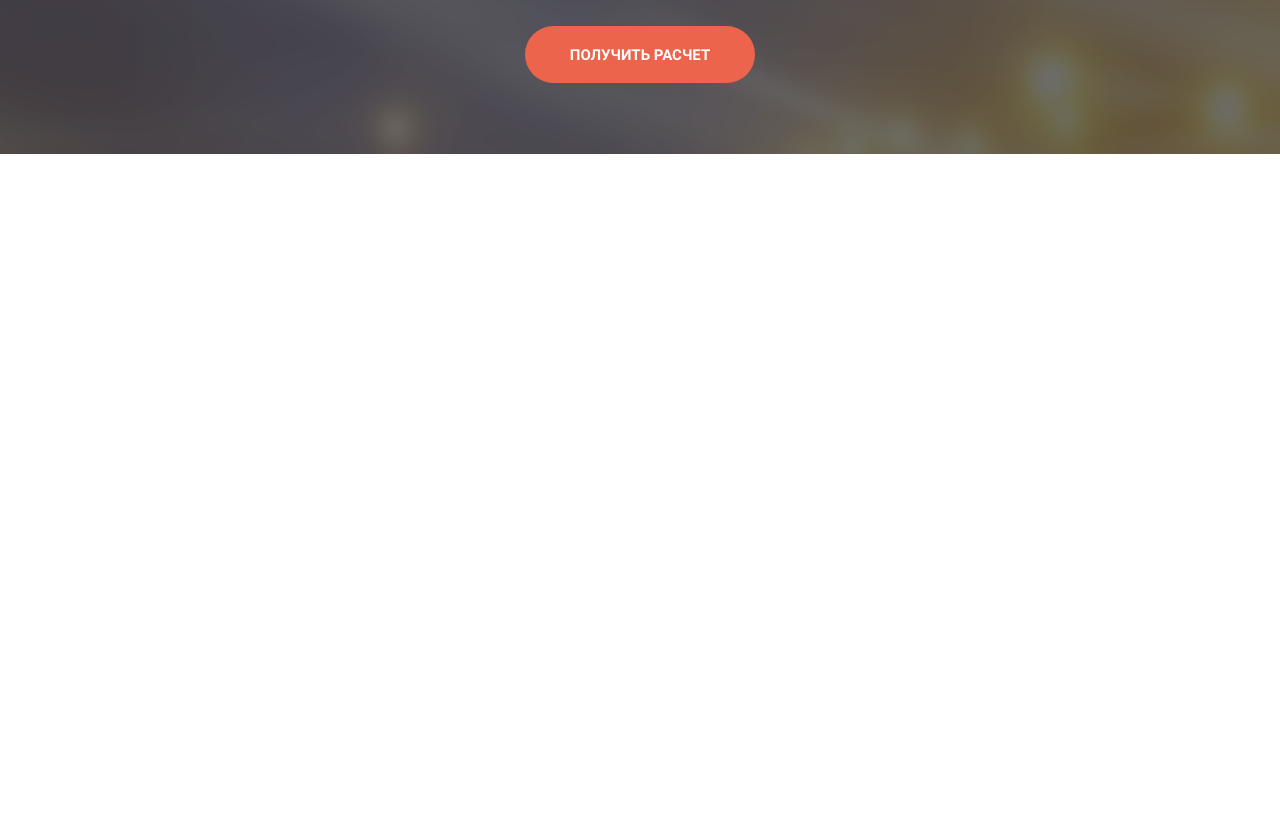
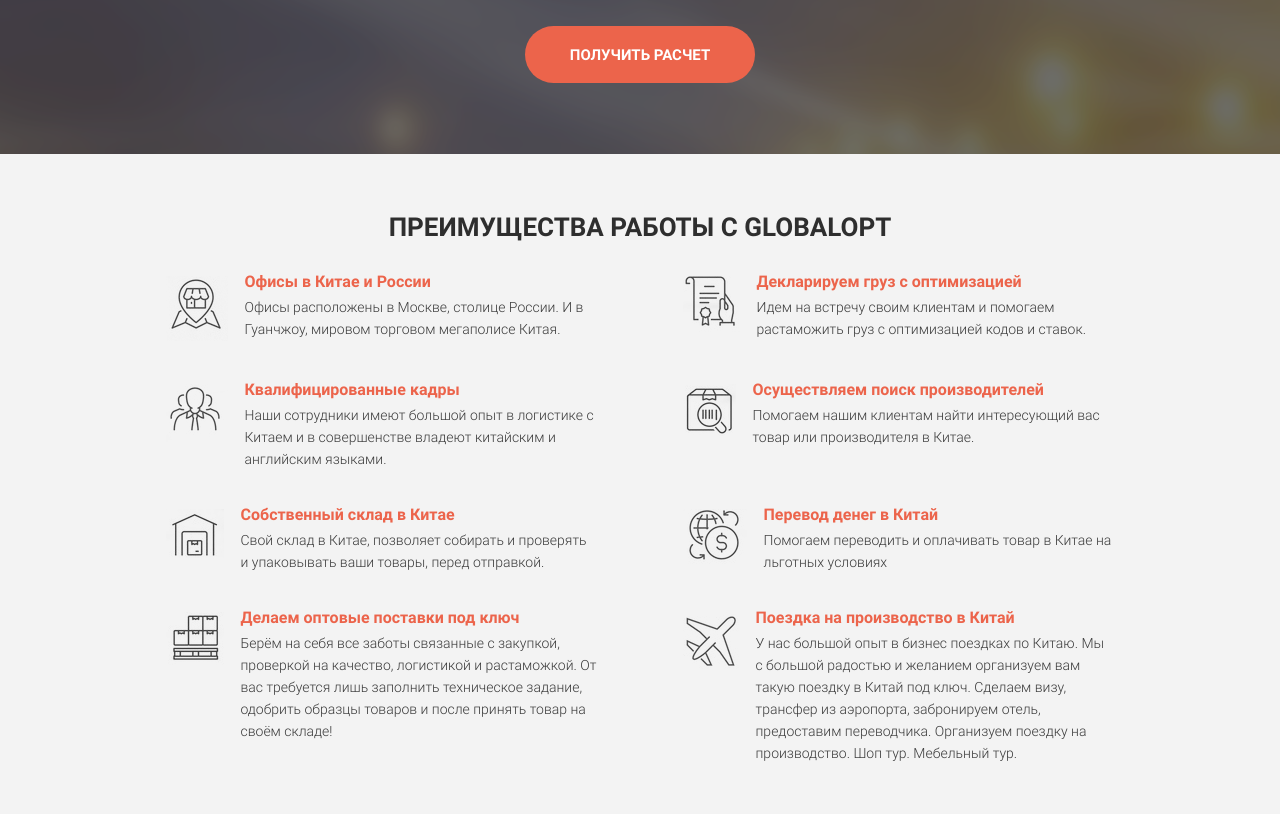
Before and after one commit to PileroiD/Delivery, a website: page src/index.html in a window 1280 px wide. Shown: the part 526-1340 px from the top of the page. Before the commit the page ends 800 px from the top, so only its background shows below. Drawn offline with nearby package versions, Linux system fonts and the light colour scheme; files that its build step writes are made by us from their sources.

Commit message:
Second section is done

```diff
--- a/src/index.html
+++ b/src/index.html
@@ -97,6 +97,84 @@
         </div>
     </section>
 
+    <section class="adv">
+        <div class="title">Преимущества работы с GlobalOpt</div>
+        <div class="adv__wrap">
+            <div class="adv-item">
+                <div class="adv-item__img">
+                    <img src="icons/advantages/adv_1.png" alt="adv_1">
+                </div>
+                <div class="adv-item__text">
+                    <div class="adv-item__title">Офисы в Китае и России</div>
+                    <div class="adv-item__subtitle">Офисы расположены в Москве, столице России.  И в Гуанчжоу, мировом торговом мегаполисе Китая.</div>
+                </div>
+            </div>
+            <div class="adv-item">
+                <div class="adv-item__img">
+                    <img src="icons/advantages/adv_2.png" alt="adv_2">
+                </div>
+                <div class="adv-item__text">
+                    <div class="adv-item__title">Декларируем груз с оптимизацией</div>
+                    <div class="adv-item__subtitle">Идем на встречу своим клиентам и помогаем растаможить груз с оптимизацией кодов и ставок.</div>
+                </div>
+            </div>
+            <div class="adv-item">
+                <div class="adv-item__img">
+                    <img src="icons/advantages/adv_3.png" alt="adv_3">
+                </div>
+                <div class="adv-item__text">
+                    <div class="adv-item__title">Квалифицированные кадры</div>
+                    <div class="adv-item__subtitle">Наши сотрудники имеют большой опыт в логистике с Китаем и в совершенстве владеют китайским и английским языками.</div>
+                </div>
+            </div>
+            <div class="adv-item">
+                <div class="adv-item__img">
+                    <img src="icons/advantages/adv_4.png" alt="adv_4">
+                </div>
+                <div class="adv-item__text">
+                    <div class="adv-item__title">Осуществляем поиск производителей</div>
+                    <div class="adv-item__subtitle">Помогаем нашим клиентам найти интересующий вас товар или производителя в Китае.</div>
+                </div>
+            </div>
+            <div class="adv-item">
+                <div class="adv-item__img">
+                    <img src="icons/advantages/adv_5.png" alt="adv_5">
+                </div>
+                <div class="adv-item__text">
+                    <div class="adv-item__title">Собственный склад в Китае</div>
+                    <div class="adv-item__subtitle">Свой склад в Китае, позволяет собирать и проверять и упаковывать  ваши товары, перед отправкой.</div>
+                </div>
+            </div>
+            <div class="adv-item">
+                <div class="adv-item__img">
+                    <img src="icons/advantages/adv_6.png" alt="adv_6">
+                </div>
+                <div class="adv-item__text">
+                    <div class="adv-item__title">Перевод денег в Китай</div>
+                    <div class="adv-item__subtitle">Помогаем переводить и оплачивать товар в Китае на льготных условиях</div>
+                </div>
+            </div>
+            <div class="adv-item">
+                <div class="adv-item__img">
+                    <img src="icons/advantages/adv_7.png" alt="adv_7">
+                </div>
+                <div class="adv-item__text">
+                    <div class="adv-item__title">Делаем оптовые поставки под ключ</div>
+                    <div class="adv-item__subtitle">Берём на себя все заботы связанные с  закупкой, проверкой на качество, логистикой и растаможкой. От вас требуется лишь заполнить техническое задание, одобрить  образцы товаров и после принять товар на своём складе!</div>
+                </div>
+            </div>
+            <div class="adv-item">
+                <div class="adv-item__img">
+                    <img src="icons/advantages/adv_8.png" alt="adv_8">
+                </div>
+                <div class="adv-item__text">
+                    <div class="adv-item__title">Поездка на производство в Китай</div>
+                    <div class="adv-item__subtitle">У нас большой опыт в бизнес поездках по Китаю. Мы с большой радостью и желанием организуем вам такую поездку в Китай под ключ. Сделаем визу, трансфер из аэропорта, забронируем отель, предоставим переводчика. Организуем поездку на производство. Шоп тур. Мебельный тур.</div>
+                </div>
+            </div>
+        </div>
+    </section>
+
     <script src="js/script.js"></script>
 </body>
 </html>
--- /dev/null
+++ b/src/scss/base/_title.scss
@@ -0,0 +1,7 @@
+.title {
+    font-size: 26px;
+    font-weight: 700;
+    text-align: center;
+    color: #2e2e2e;
+    text-transform: uppercase;
+}
--- /dev/null
+++ b/src/scss/blocks/_advantages.scss
@@ -0,0 +1,34 @@
+.adv {
+    min-height: 590px;
+    background-color: #f3f3f3;
+    padding: 58px 0 50px 0;
+    &__wrap {
+        display: grid;
+        grid-template-columns: repeat(2, 432px);
+        grid-template-rows: repeat(4, minmax(64px 100%));
+        grid-auto-rows: minmax(64px, auto);
+        justify-content: center;
+        grid-column-gap: 85px;
+        grid-row-gap: 35px;
+        margin-top: 30px;
+    }
+    &-item {
+        display: flex;
+        &__title {
+            font-size: 16px;
+            font-weight: 700;
+            color: #ec644b;
+        }
+        &__subtitle {
+            font-size: 14px;
+            font-weight: 300;
+            color: #3a3a3a;
+            line-height: 22px;
+            margin-top: 5px;
+        }
+        &__img {
+            margin-right: 17px;
+            padding-top: 4px;
+        }
+    }
+}
--- a/src/scss/style.scss
+++ b/src/scss/style.scss
@@ -1,4 +1,6 @@
 @import 'libs/fonts';
+@import 'base/button';
+@import 'base/title';
 
 * {
     font-family: "Roboto", sans-serif;
@@ -16,4 +18,4 @@
 }
 
 @import 'blocks/promo';
-@import 'base/button';
+@import 'blocks/advantages';
```
